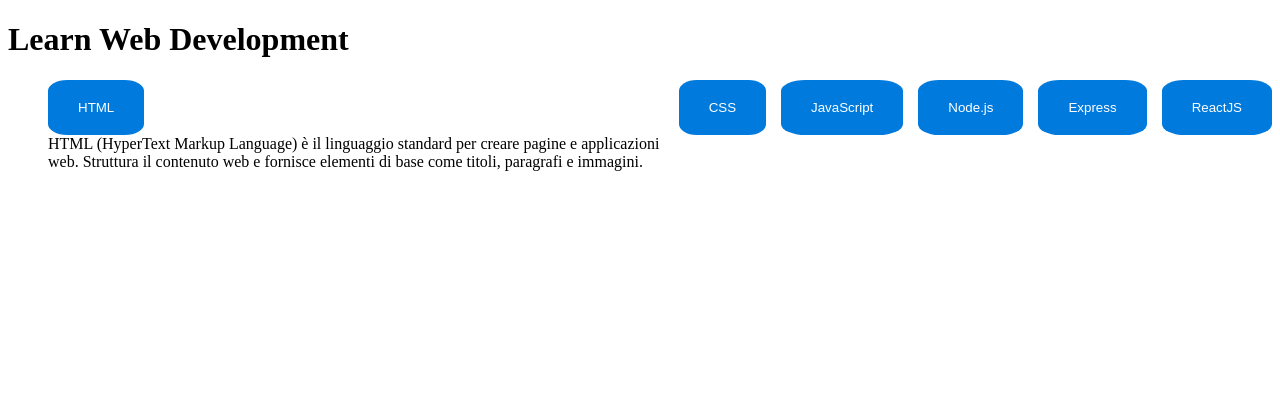
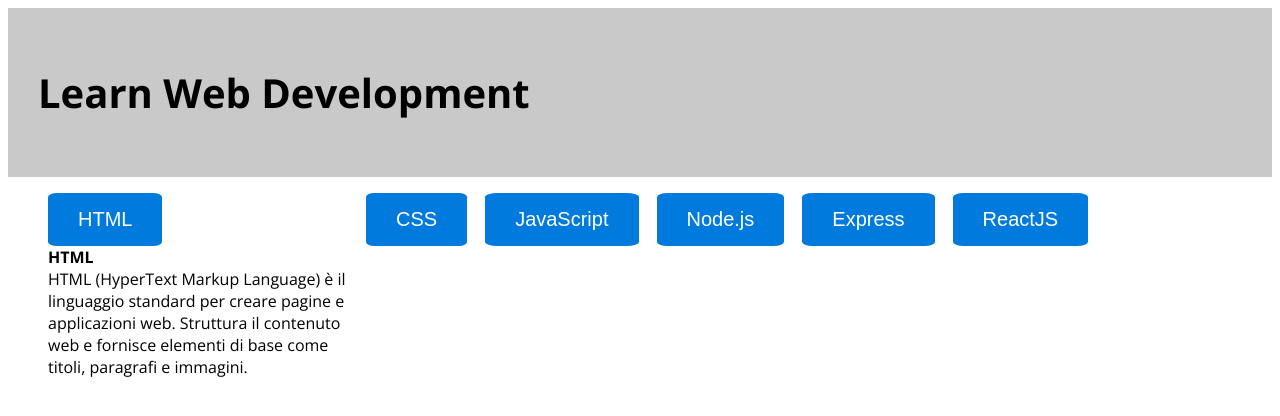
Before and after one commit to GaetanoNicotra/react-use-state, a React (Vite) app: page / in a window 1280 px wide. Both pictures are taken after a click on the button "HTML". Shown: the top 416 px of the page. Built offline with nearby package versions, Linux system fonts and the light colour scheme.

Commit message:
[DONE] esercizio terminato

```diff
--- a/index.html
+++ b/index.html
@@ -5,6 +5,10 @@
   <meta charset="UTF-8" />
   <link rel="icon" type="image/svg+xml" href="/vite.svg" />
   <meta name="viewport" content="width=device-width, initial-scale=1.0" />
+  <link rel="preconnect" href="https://fonts.googleapis.com">
+  <link rel="preconnect" href="https://fonts.gstatic.com" crossorigin>
+  <link href="https://fonts.googleapis.com/css2?family=Open+Sans:ital,wght@0,300..800;1,300..800&display=swap"
+    rel="stylesheet">
   <title>react-use-state</title>
 </head>
 
--- a/src/components/ButtonsGenerator.jsx
+++ b/src/components/ButtonsGenerator.jsx
@@ -4,7 +4,7 @@
     //  const [isOpen, setIsOpen] = useState(false);
     return (
         <li><button onClick={onToggle}> {language.title} </button>
-            {isOpen ? <div className="caption"> {language.description} </div> : ""}</li>
+            {isOpen ? <div className="caption"> <strong>{language.title} </strong> <br />{language.description} </div> : ""}</li>
     )
 };
 
--- a/src/components/Main.jsx
+++ b/src/components/Main.jsx
@@ -37,10 +37,10 @@
     ];
     return (
         <div className="container">
-            <h1>Learn Web Development</h1>
+            <header><h1>Learn Web Development</h1></header>
             <ul id='list-button'>
                 {languages.map((language) => (
-                    <ButtonsGenerator language={language} key={`id-${language.id}`} title={language.title} description={language.description} isOpen={isOpen === language.id} onToggle={() => setIsOpen(language.id)} />
+                    <ButtonsGenerator language={language} key={`id-${language.id}`} title={language.title} description={language.description} isOpen={isOpen === language.id} onToggle={() => setIsOpen(isOpen === language.id ? null : language.id)} />
                 ))}
             </ul>
         </div>
--- a/src/index.css
+++ b/src/index.css
@@ -1,13 +1,41 @@
+body {
+    font-family: Open sans;
+}
+
 #list-button {
     display: flex;
     list-style-type: none;
-    gap: 15px;
+    gap: 18px;
 }
 
 button {
     background-color: rgb(0, 122, 221);
-    padding: 20px 30px;
+    padding: 15px 30px;
     color: white;
-    border-radius: 20%;
+    border-radius: 8%;
     border: none;
+    font-size: 20px;
 }
+
+button:hover {
+    cursor: pointer;
+}
+
+.red {
+    background-color: red;
+}
+
+header {
+    background-color: rgb(201, 201, 201);
+    padding: 30px;
+    font-size: 20px;
+}
+
+.caption {
+    width: 300px;
+}
+
+button:active {
+    background-color: rgb(255, 196, 0);
+    color: black;
+}
```
